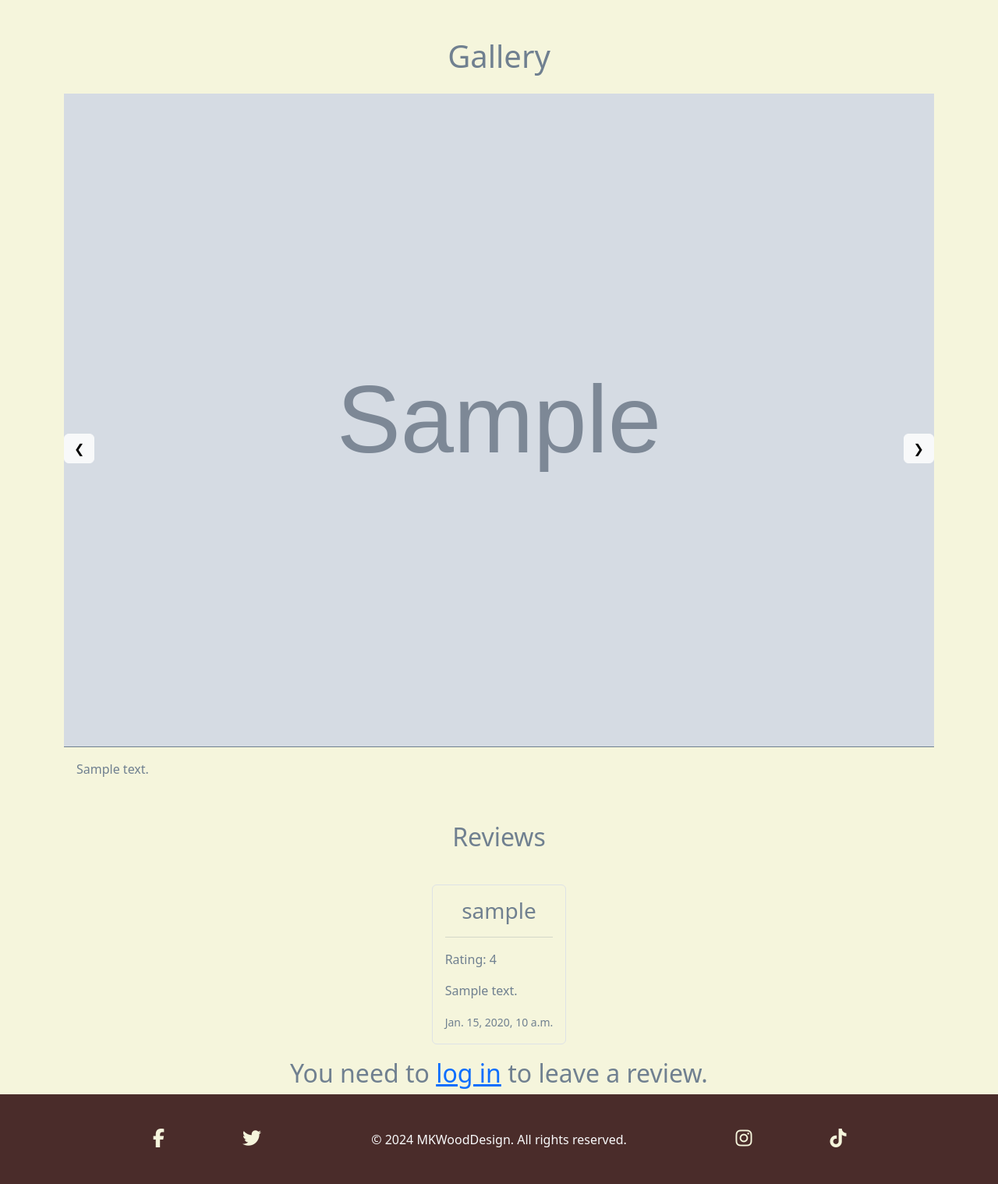
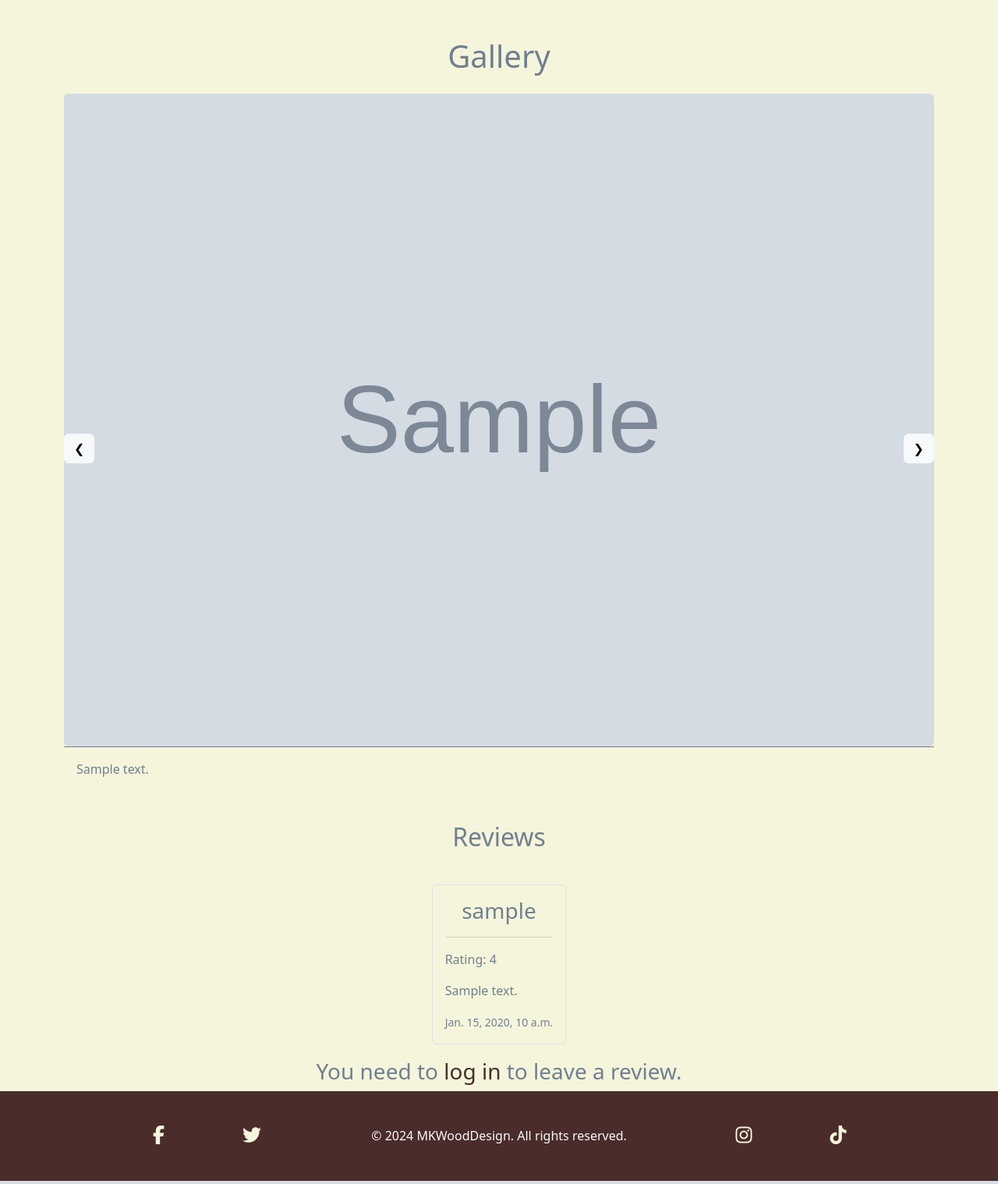
Before and after one commit to ZebaRobert/MK-wood-design, a Django app: template gallery/templates/gallery/gallery.html in a window 1280 px wide. Shown: the part 56-1574 px from the top of the page at 78% size. Run offline with Django 5.2, Linux system fonts and the light colour scheme; the template is opened without the code that fills it: most values are stand-ins (such as "Sample title", 1, 10 or a date in 2020); grey boxes marked "Sample" are stand-in pictures; some libraries are stand-ins or nearby versions.

Commit message:
edit gallery.html, style.css

```diff
--- a/gallery/templates/gallery/gallery.html
+++ b/gallery/templates/gallery/gallery.html
@@ -7,7 +7,7 @@
         <div class="gallery-slideshow">
             {% for image in images %}
                 <div class="slide">
-                    <img src="{{ image.image.url }}" alt="{{ image.title }}" class="img-fluid">
+                    <img src="{{ image.image.url }}" alt="{{ image.title }}" class="img-fluid rounded">
                     <div class="description p-3 bg-soft-cream">
                         <p>{{ image.description }}</p>
                     </div>
@@ -40,12 +40,14 @@
         <h3>Leave a Review</h3>
         <form method="post" class="p-4 bg-soft-cream rounded border border-slate-gray">
             {% csrf_token %}
-            {{ review_form.as_p }}
+            <div class="form-group">
+                {{ review_form.as_p }}
+            </div>
             <button type="submit" class="btn btn-primary w-100">Submit Review</button>
         </form>
     </div>
 {% else %}
-    <h2 class="text-center">You need to <a href="{% url 'login' %}">log in</a> to leave a review.</h2>
+    <h3 class="text-center">You need to <a class="custom-link" href="{% url 'login' %}">log in</a> to leave a review.</h3>
 {% endif %}
 
 {% endblock %}
--- a/static/css/style.css
+++ b/static/css/style.css
@@ -197,10 +197,22 @@ a:hover {
     border: 1px solid var(--slate-gray);
     border-radius: 8px;
     padding: 20px;
-    margin-top: 20px;
+    margin-bottom: 20px !important;
     width: 90%;
     margin: 0 auto;
 }
+
+/* Custom Link Styles */
+.custom-link {
+    color: var(--rich-walnut-brown);
+    text-decoration: none;
+}
+
+.custom-link:hover {
+    color: var(--warm-amber);
+    text-decoration: underline;
+}
+
 
 /* General form styles */
 form {
```
